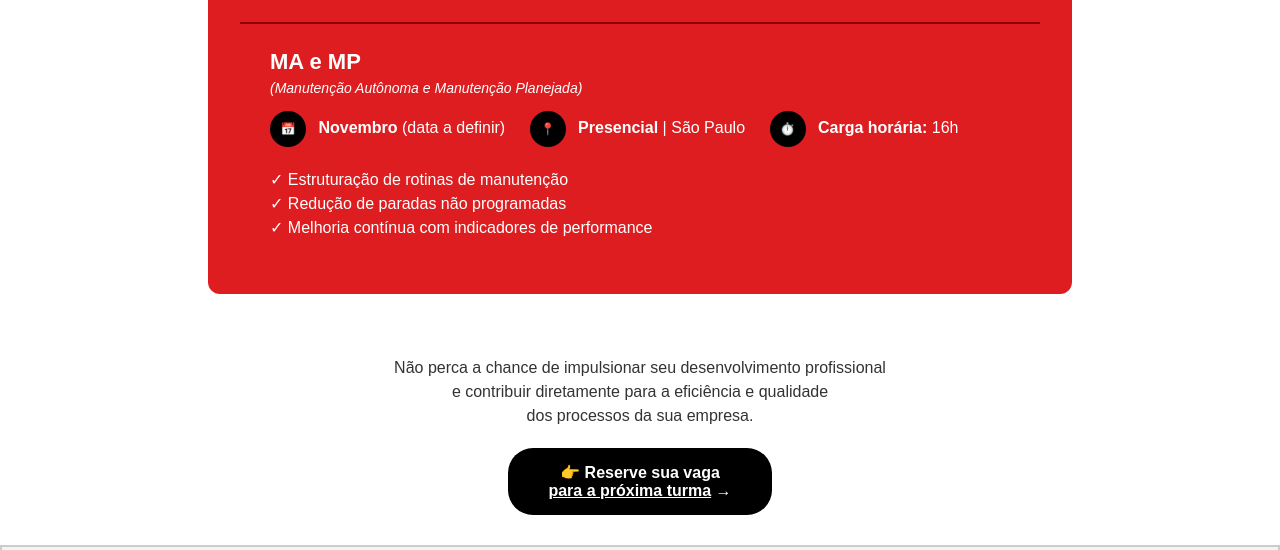
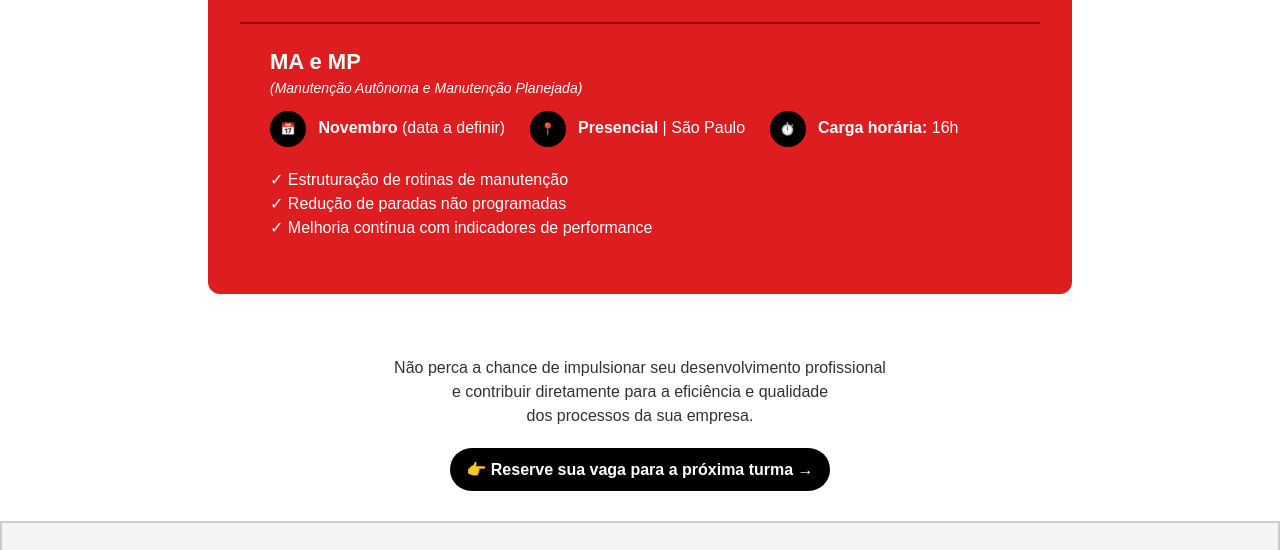
Before and after one commit to not-kode/emailCursosLoss, a plain HTML site: page index.html in a window 1280 px wide. Shown: the part 1167-1717 px from the top of the page. Drawn offline with Linux system fonts and the light colour scheme.

Commit message:
Adjust button styling - single line, specific padding, remove underline

```diff
--- a/index.html
+++ b/index.html
@@ -210,9 +210,8 @@
                                 e contribuir diretamente para a eficiência e qualidade<br>
                                 dos processos da sua empresa.
                             </p>
-                            <a href="https://www.lossprevention.com.br/cursos" target="_blank" class="mobile-button" style="display:inline-block; background-color:#000000; color:white; text-decoration:none; padding:15px 40px; border-radius:25px; font-weight:bold; font-size:16px;">
-                                👉 Reserve sua vaga<br>
-                                <u>para a próxima turma</u> →
+                            <a href="https://www.lossprevention.com.br/cursos" target="_blank" class="mobile-button" style="display:inline-block; background-color:#000000; color:white; text-decoration:none; padding:12px 16px; border-radius:25px; font-weight:bold; font-size:16px;">
+                                👉 Reserve sua vaga para a próxima turma →
                             </a>
                         </td>
                     </tr>
```
